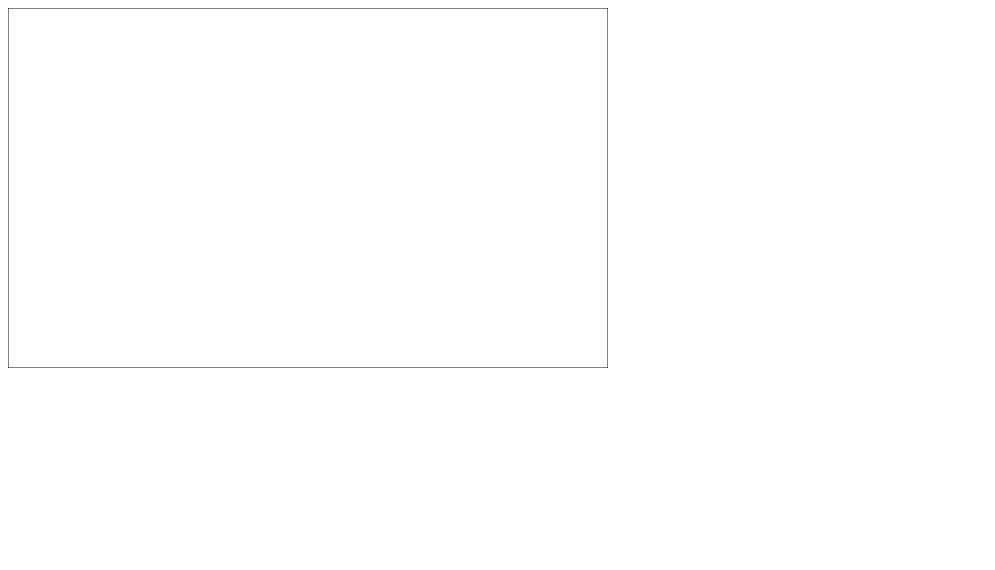
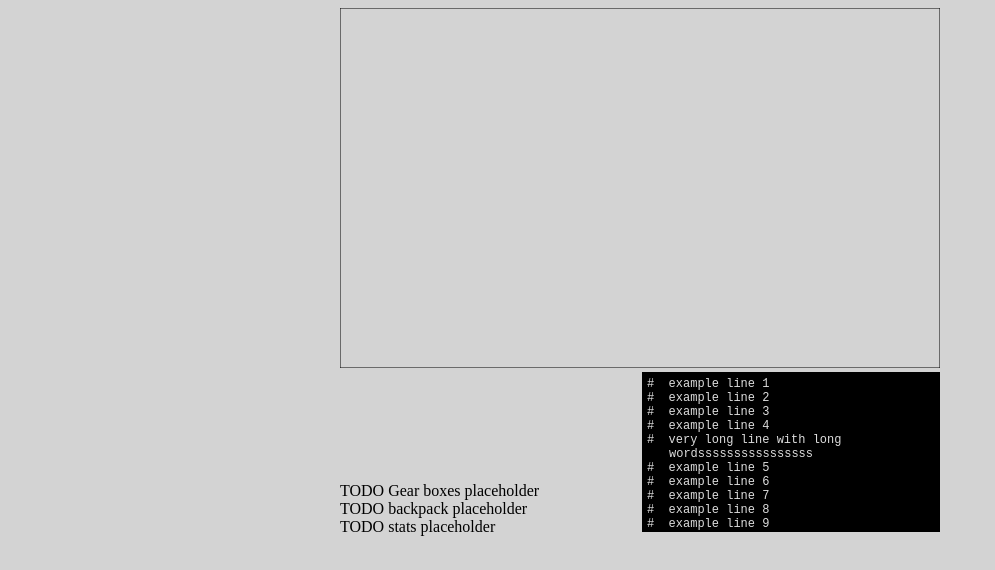
Before and after one commit to AndonTrainingCamp/SimpleDesktopDungeon, a plain HTML site: page index.html in a window 1280 px wide. Shown: the whole page, without its empty margins (0-995 px from the left). Drawn offline with nearby package versions, Linux system fonts and the light colour scheme.

Commit message:
placeholder and styles for the logger

```diff
--- a/index.html
+++ b/index.html
@@ -1,11 +1,40 @@
 <!DOCTYPE html>
 <html>
 <head>
+    <link rel="stylesheet" type="text/css" href="stylesheets/index.css">
     <title>SIMPLE DESKTOP DUNGEON</title>
 </head>
 <body>
+    <div class="section">
+        <canvas id="gameBoard" width="600" height="360"></canvas>
 
-    <canvas id="gameBoard" width="600" height="360"></canvas>
+        <div id="heroBar">
+            <div id="gear">TODO Gear boxes placeholder</div>
+            <div id="carry">TODO backpack placeholder</div>
+            <div id="stats">TODO stats placeholder</div>
+        </div>
+        <div id="logger">
+            <p>example line 1</p>
+            <p>example line 2</p>
+            <p>example line 3</p>
+            <p>example line 4</p>
+            <p>very long line with long wordssssssssssssssss</p>
+            <p>example line 5</p>
+            <p>example line 6</p>
+            <p>example line 7</p>
+            <p>example line 8</p>
+            <p>example line 9</p>
+            <p>example line 10</p>
+            <p>example line 11</p>
+        </div>
+    </div>
+
+
+    <!-- libraries -->
+    <script src="https://code.jquery.com/jquery-3.3.1.min.js"
+        integrity="sha256-FgpCb/KJQlLNfOu91ta32o/NMZxltwRo8QtmkMRdAu8="
+        crossorigin="anonymous">
+    </script>
 
     <!-- game environment variables -->
     <script src="./scripts/environment.js"></script>
--- /dev/null
+++ b/stylesheets/index.css
@@ -0,0 +1,34 @@
+body {
+    background: #d3d3d3;
+}
+
+#heroBar, #logger {
+    display: inline-block;
+    width: 298px;
+}
+
+.section {
+    margin: 0 auto;
+    width: 600px;
+}
+
+#logger {
+    padding: 5px;
+    height: 160px;
+    background: #000;
+    color: #ddd;
+    font-family: monospace;
+    font-size: 12px;
+    overflow-y: scroll;
+    box-sizing: border-box;
+}
+
+#logger p {
+    text-indent: -22px;
+    margin: 0;
+    padding-left: 22px;
+}
+
+#logger p::before {
+    content: "# \00a0";
+}
```
